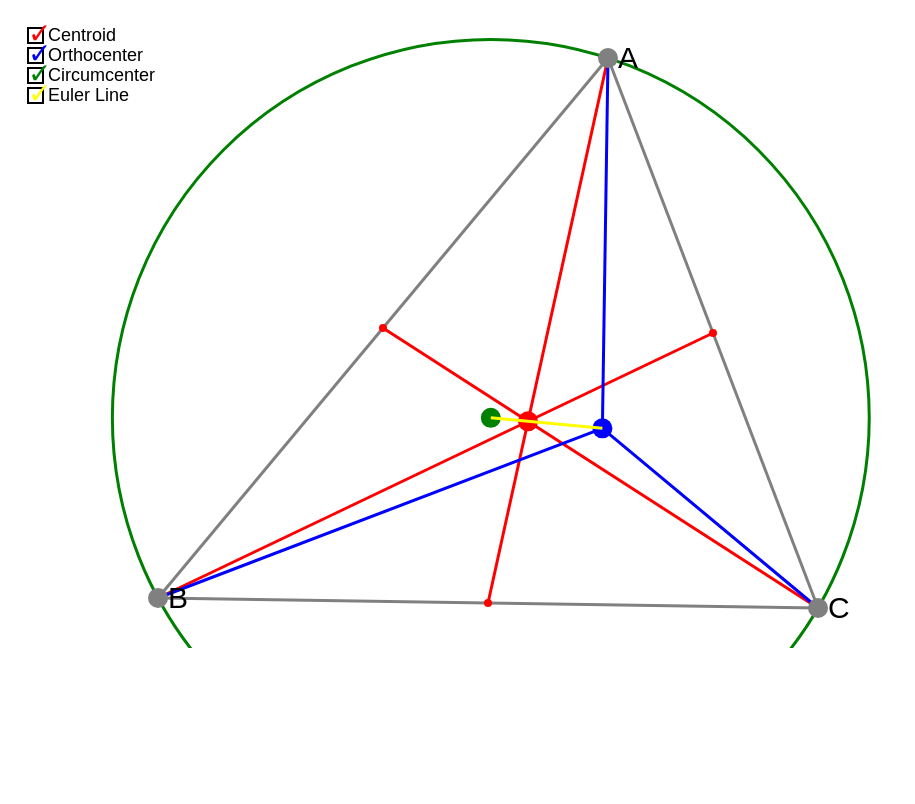
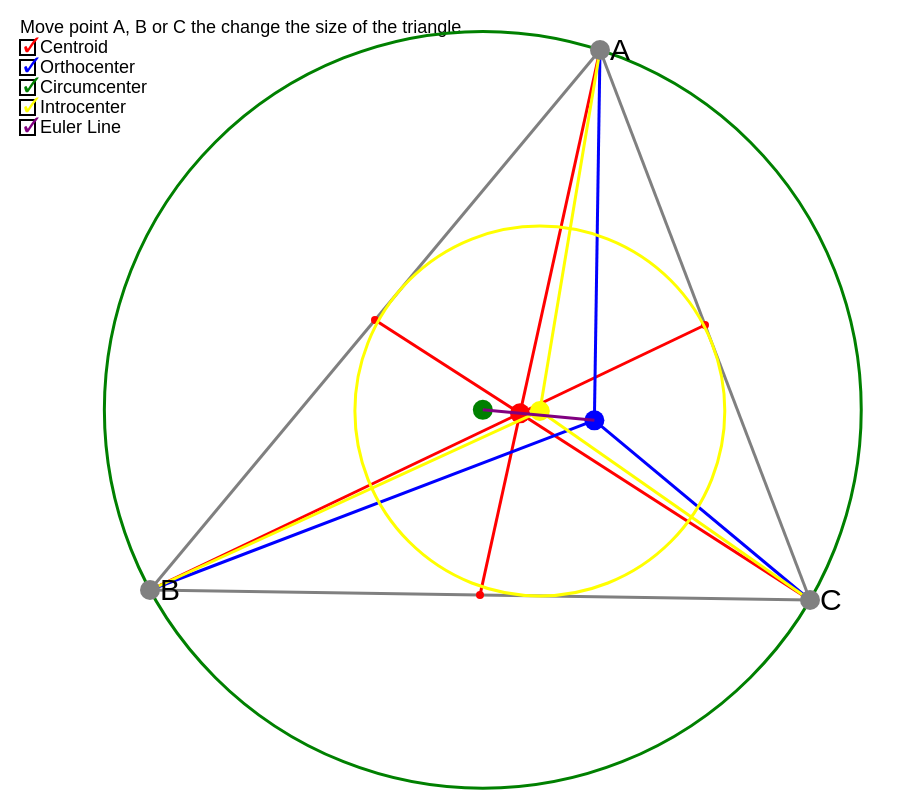
Before and after one commit to GHoning/GHoning.github.io, a plain HTML site: page index.html in a window 1280 px wide. Shown: the whole page, without its empty margins (0-915 px from the left). Drawn offline with Linux system fonts and the light colour scheme.

Commit message:
upgrades

```diff
--- a/index.html
+++ b/index.html
@@ -4,6 +4,13 @@
 		<meta charset="utf-8">
 		<link rel="shortcut icon" href="favicon.ico" />
 		<title>magichighway</title>
+		<style>
+			html, body {
+    			width:  100%;
+    			height: 100%;
+    			margin: 0;
+  			}
+		</style>
 	</head>
 	<body>
 		<script src="js/magical.js"></script>
--- a/js/magical.js
+++ b/js/magical.js
@@ -119,6 +119,26 @@ class Checkbox {
   }
 }
 
+class Textbox {
+  constructor(x, y, width, height, text) {
+    this.x = x;
+    this.y = y;
+    this.width = width;
+    this.height = height;
+    this.text = text;
+  }
+
+  draw(ctx) {
+    ctx.fillStyle = "black";
+    if(touchInterface) {
+      ctx.font = "28px Arial";
+      ctx.fillText(this.text, this.x , this.y + (this.height * 0.5) + 10);
+    } else {
+      ctx.font = "18px Arial";
+      ctx.fillText(this.text, this.x, this.y + (this.height * 0.5) + 5);
+    }
+  }
+}
 
 //functions:
 
@@ -228,6 +248,10 @@ function update() {
 
   if (bOrthocenter.checked) {
     drawOrthocenter();
+  }
+
+  if (bIntrocenter.checked) {
+    drawIntrocenter();
   }
 
   if(bEulerline.checked) {
@@ -353,9 +377,39 @@ function drawOrthocenter() {
   orthoLine3.draw(ctx, "blue");
 }
 
+function drawIntrocenter() {
+  AB = Math.round(distanceBetweenPoints(A, B));
+  BC = Math.round(distanceBetweenPoints(B, C));
+  AC = Math.round(distanceBetweenPoints(A, C));
+
+  P = AB + BC + AC;
+
+  x = (BC * A.x + AC * B.x + AB * C.x) / P;
+  y = (BC * A.y + AC * B.y + AB * C.y) / P;
+
+  introcenter = new Point(x, y);
+  introcenter.draw(ctx, "yellow");
+
+  introLine1 = new Line(A, introcenter);
+  introLine1.draw(ctx, "yellow");
+  introLine2 = new Line(B, introcenter);
+  introLine2.draw(ctx, "yellow");
+  introLine3 = new Line(C, introcenter);
+  introLine3.draw(ctx, "yellow");
+
+  s = (AB + BC + AC) / 2;
+  sa = s - AB;
+  sb = s - BC;
+  sc = s - AC;
+
+  radius = Math.sqrt((sa * sb * sc) / s);
+  circle = new Circle(introcenter.x, introcenter.y, radius);
+  circle.draw(ctx, "yellow");
+}
+
 function drawEulerLine() {
   l = new Line(orthocenter, circumcenter);
-  l.draw(ctx, "yellow");
+  l.draw(ctx, "purple");
 }
 
 //TODO build a check to not draw the eulerline if any of the others are unchecked.
@@ -367,6 +421,8 @@ function drawHUD() {
   for (c in checkboxes) {
     checkboxes[c].draw(ctx);
   }
+
+  hint.draw(ctx);
 }
 
 //Utility functions:
@@ -392,8 +448,8 @@ function distanceBetweenPoints(p1 , p2) {
 //Start here
 var canvas = document.createElement("canvas");
 var ctx = canvas.getContext("2d");
-var canvas_width = 960;
-var canvas_height = 640;
+var canvas_width = window.innerWidth;
+var canvas_height = window.innerHeight;
 
 canvas.width = canvas_width;
 canvas.height = canvas_height;
@@ -414,20 +470,24 @@ if (typeof window.ontouchstart !== 'undefined') {
   touchInterface = true;
 }
 
-var bCentroid = new Checkbox(20, 20, 15, 15, "Centroid", "red");
-var bOrthocenter = new Checkbox(20, 40, 15, 15, "Orthocenter", "blue");
-var bCircumcenter = new Checkbox(20, 60, 15, 15, "Circumcenter", "green");
-var bEulerline = new Checkbox(20, 80, 15, 15, "Euler Line", "yellow");
+var hint = new Textbox(20, 20, 15, 15, "Move point A, B or C the change the size of the triangle");
+var bCentroid = new Checkbox(20, 40, 15, 15, "Centroid", "red");
+var bOrthocenter = new Checkbox(20, 60, 15, 15, "Orthocenter", "blue");
+var bCircumcenter = new Checkbox(20, 80, 15, 15, "Circumcenter", "green");
+var bIntrocenter = new Checkbox(20, 100, 15, 15, "Introcenter", "yellow");
+var bEulerline = new Checkbox(20, 120, 15, 15, "Euler Line", "purple");
 
 //Touch event handlers
 if (touchInterface) {
-  bCentroid = new Checkbox(20, 20, 30, 30, "Centroid", "red");
-  bOrthocenter = new Checkbox(20, 60, 30, 30, "Orthocenter", "blue");
-  bCircumcenter = new Checkbox(20, 100, 30, 30, "Circumcenter", "green");
-  bEulerline = new Checkbox(20, 140, 30, 30, "Euler Line", "yellow");
+  var hint = new Textbox(20, 20, 30, 30, "Move point A, B or C the change the size of the triangle");
+  bCentroid = new Checkbox(20, 60, 30, 30, "Centroid", "red");
+  bOrthocenter = new Checkbox(20, 100, 30, 30, "Orthocenter", "blue");
+  bCircumcenter = new Checkbox(20, 140, 30, 30, "Circumcenter", "green");
+  bIntrocenter = new Checkbox(20, 180, 30, 30, "Introcenter", "yellow");
+  bEulerline = new Checkbox(20, 220, 30, 30, "Euler Line", "purple");
 }
 
-var checkboxes = [bCentroid, bOrthocenter, bCircumcenter, bEulerline];
+var checkboxes = [bCentroid, bOrthocenter, bCircumcenter, bIntrocenter, bEulerline];
 
 //Mouse event handlers
 canvas.onmousedown = mouseStart;
```
